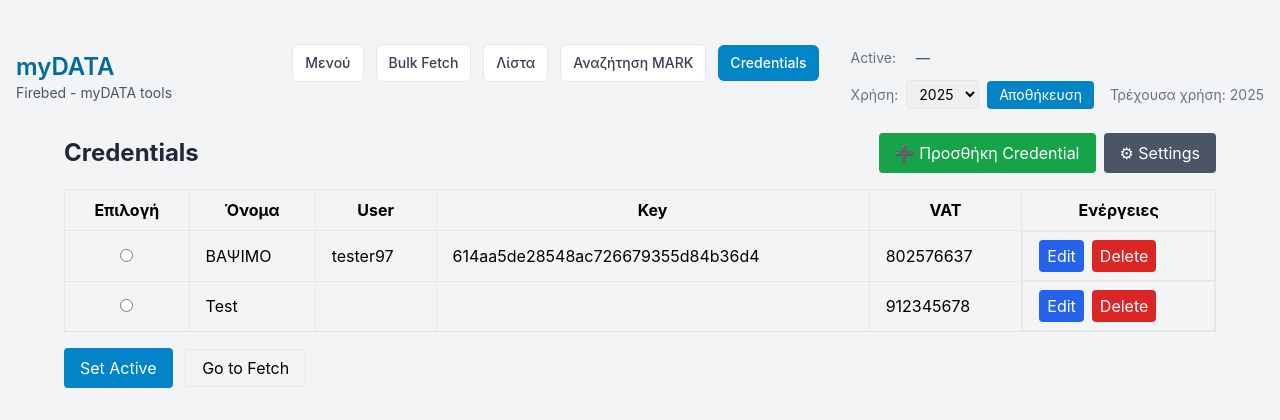
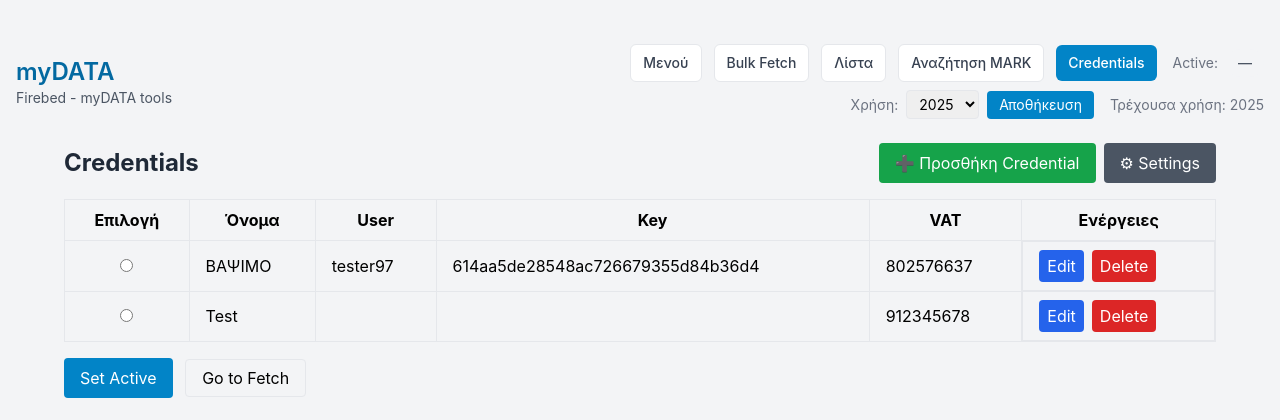
Before and after one commit to douradonis/Firebed_private, a Flask app: page /credentials in a window 1280 px wide. Shown: the top 420 px of the page. Run offline with Flask 3, Linux system fonts and the light colour scheme; some libraries are stand-ins or nearby versions.

Commit message:
αλλαγη τοποθεσιας  στο μενου της χρησης

```diff
--- a/app.py
+++ b/app.py
@@ -82,6 +82,11 @@ VAT_MAP = {
 
 def _fiscal_meta_path():
     return os.path.join(DATA_DIR, FISCAL_META)
+
+
+def is_fiscal_year_set():
+    settings = load_settings()
+    return settings.get("fiscal_year") is not None
 
 def get_active_fiscal_year():
     """Return currently selected fiscal year as int, or None."""
--- a/templates/base.html
+++ b/templates/base.html
@@ -31,7 +31,10 @@
       <p class="text-sm text-gray-600">Firebed - myDATA tools</p>
     </div>
 
-        <div class="flex items-start gap-4">
+    <div class="flex flex-col items-end gap-2">
+      <!-- 1η γραμμή: Menu buttons + Active credential -->
+      <div class="flex items-center gap-4">
+        <!-- Menu buttons -->
         <nav class="flex gap-3 items-center">
           <a href="{{ url_for('home') }}" class="px-3 py-2 rounded-md text-sm font-medium {% if active_page=='home' %}bg-sky-600 text-white{% else %}bg-white border hover:bg-gray-100 text-gray-700{% endif %}">Μενού</a>
           <a href="{{ url_for('fetch') }}" class="px-3 py-2 rounded-md text-sm font-medium {% if active_page=='fetch' %}bg-sky-600 text-white{% else %}bg-white border hover:bg-gray-100 text-gray-700{% endif %}">Bulk Fetch</a>
@@ -40,7 +43,6 @@
           <a href="{{ url_for('credentials') }}" class="px-3 py-2 rounded-md text-sm font-medium {% if active_page=='credentials' %}bg-sky-600 text-white{% else %}bg-white border hover:bg-gray-100 text-gray-700{% endif %}">Credentials</a>
         </nav>
 
-          <div class="flex flex-col gap-2 ml-4">
         <!-- Active credential badge -->
         <div class="flex items-center gap-2">
           <span class="text-sm text-gray-500">Active:</span>
@@ -54,9 +56,10 @@
             <span class="px-3 py-1 rounded-full text-sm font-medium bg-gray-100 text-gray-600">—</span>
           {% endif %}
         </div>
+      </div>
 
-            <!-- Fiscal year selector -->
-            <div id="globalFiscalSelector" class="flex items-center gap-2">
+      <!-- 2η γραμμή: Fiscal year selector κάτω από το badge -->
+      <div class="flex items-center gap-2 w-max">
         <label for="fiscalYearSelect" class="text-sm text-gray-500">Χρήση:</label>
         <select id="fiscalYearSelect" class="px-2 py-1 rounded border text-sm"></select>
         <button id="fiscalYearSaveBtn" class="px-3 py-1 rounded bg-sky-600 text-white text-sm">Αποθήκευση</button>
@@ -64,8 +67,8 @@
       </div>
     </div>
   </div>
-      </div>
 </header>
+
 
     {% with messages = get_flashed_messages(with_categories=true) %}
       {% if messages %}
```
Also changed, not shown: 1 other file. Lines whose indentation alone changed are shown as unchanged.
